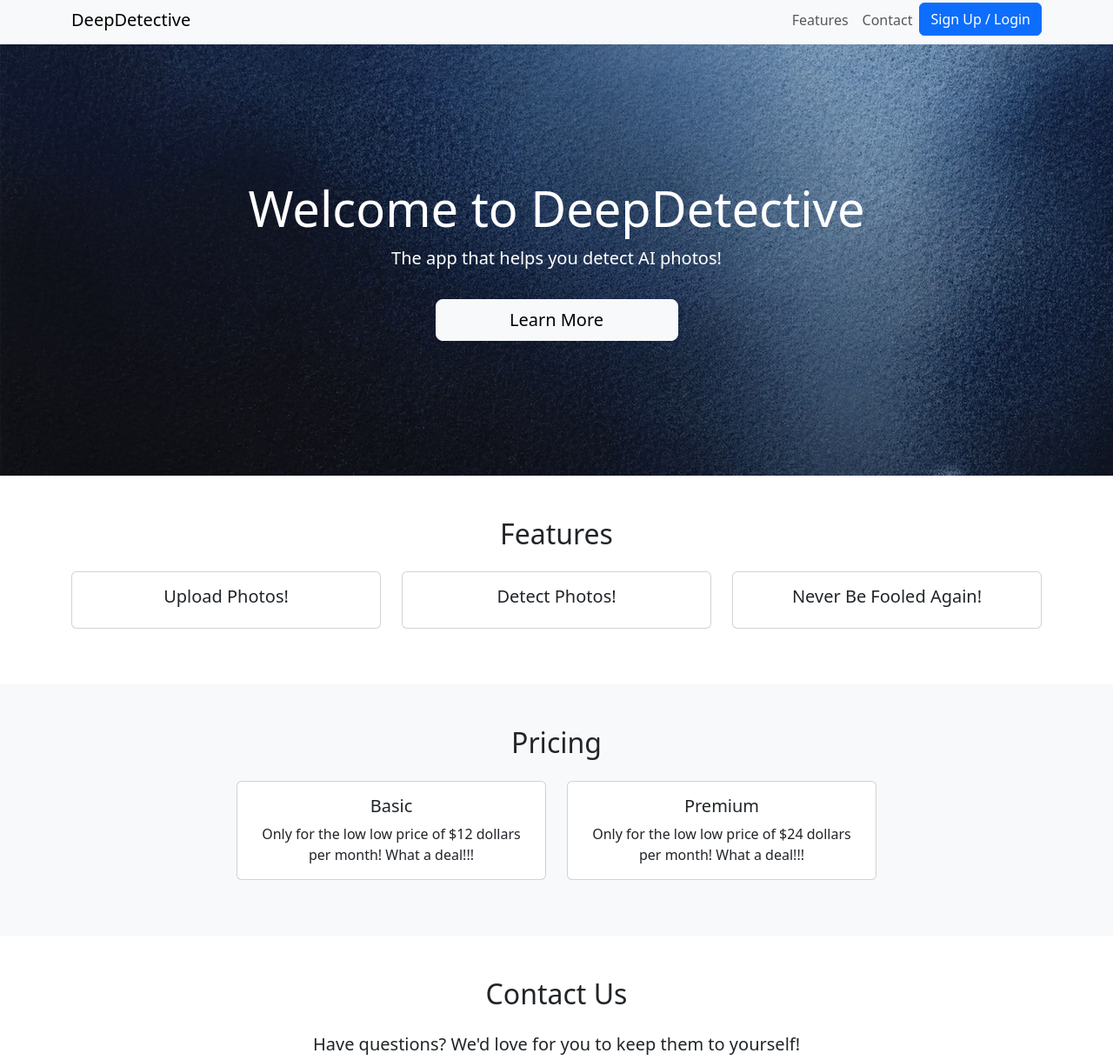
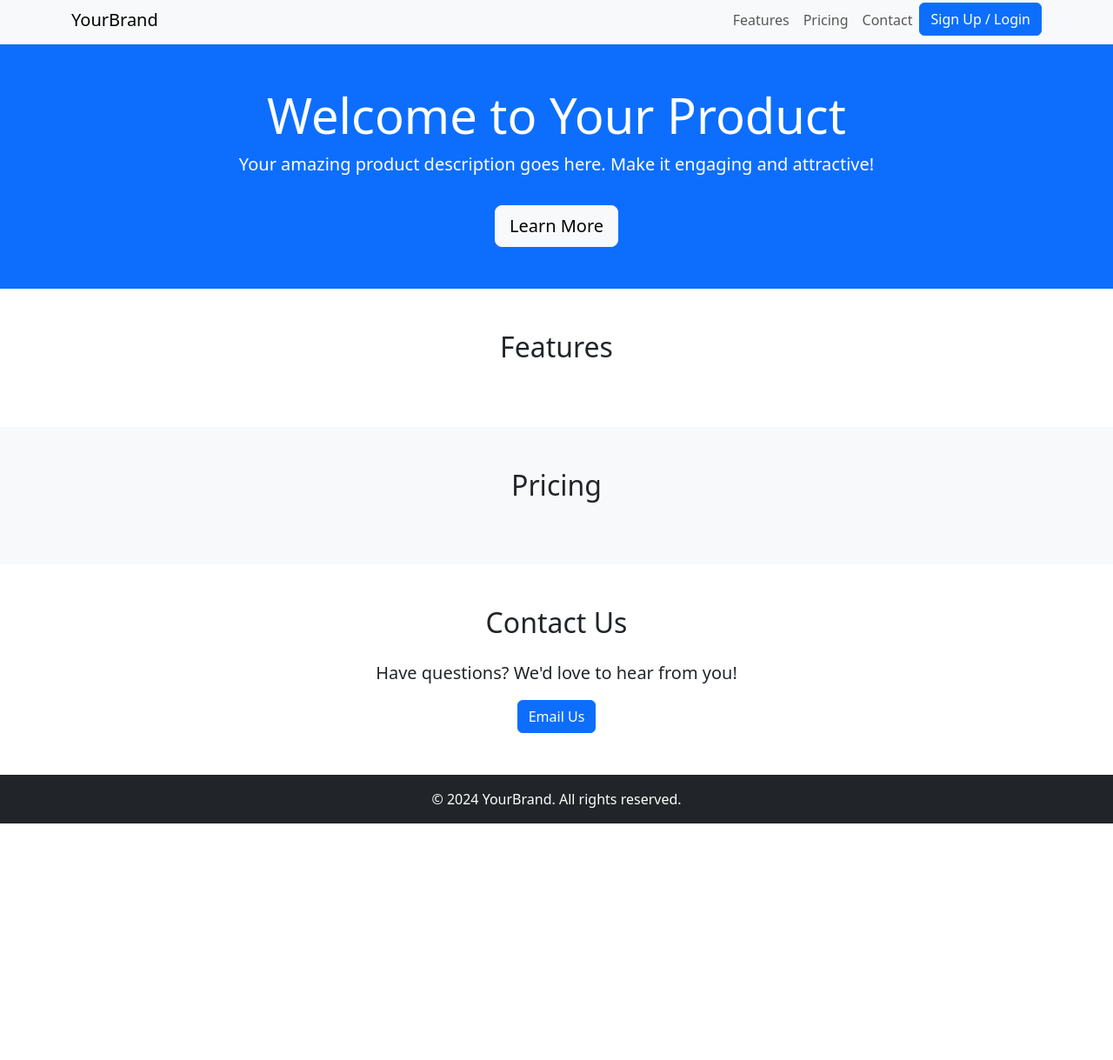
Before and after one commit to nathanb1357/comp4537-project, a website: page client/index.html in a window 1280 px wide. Shown: the part 5-1224 px from the top of the page at 87% size. After the commit the page ends 952 px from the top, so only its background shows below. Drawn offline with nearby package versions, Linux system fonts and the light colour scheme.

```diff
--- a/client/index.html
+++ b/client/index.html
@@ -1,6 +1,5 @@
 <!DOCTYPE html>
 <html lang="en">
-
 <head>
   <meta charset="UTF-8">
   <meta name="viewport" content="width=device-width, initial-scale=1.0">
@@ -8,20 +7,19 @@
   <!-- Bootstrap CSS -->
   <link href="https://cdn.jsdelivr.net/npm/bootstrap@5.3.3/dist/css/bootstrap.min.css" rel="stylesheet">
 </head>
-
 <body>
 
   <!-- Navbar -->
   <nav class="navbar navbar-expand-lg navbar-light bg-light">
     <div class="container">
-      <a class="navbar-brand" href="#">DeepDetective</a>
-      <button class="navbar-toggler" type="button" data-bs-toggle="collapse" data-bs-target="#navbarNav"
-        aria-controls="navbarNav" aria-expanded="false" aria-label="Toggle navigation">
+      <a class="navbar-brand" href="#">YourBrand</a>
+      <button class="navbar-toggler" type="button" data-bs-toggle="collapse" data-bs-target="#navbarNav" aria-controls="navbarNav" aria-expanded="false" aria-label="Toggle navigation">
         <span class="navbar-toggler-icon"></span>
       </button>
       <div class="collapse navbar-collapse" id="navbarNav">
         <ul class="navbar-nav ms-auto">
           <li class="nav-item"><a class="nav-link" href="#features">Features</a></li>
+          <li class="nav-item"><a class="nav-link" href="#pricing">Pricing</a></li>
           <li class="nav-item"><a class="nav-link" href="#contact">Contact</a></li>
           <li class="nav-item">
             <button class="btn btn-primary" onclick="window.location.href='register.html'">Sign Up / Login</button>
@@ -32,13 +30,12 @@
   </nav>
 
   <!-- Hero Section -->
-  <section id="home" class="bg-primary text-white text-center py-5" style="background-image: url('images/index_main.jpg');">
-    <div class="container vh-75 d-flex flex-column justify-content-center" style="height: 50vh;">
-      <h1 class="display-4">Welcome to DeepDetective</h1>
-      <p class="lead">The app that helps you detect AI photos!</p>
-      <a href="#features" class="btn btn-light btn-lg mt-3 w-25 mx-auto">Learn More</a>
+  <section id="home" class="bg-primary text-white text-center py-5">
+    <div class="container">
+      <h1 class="display-4">Welcome to Your Product</h1>
+      <p class="lead">Your amazing product description goes here. Make it engaging and attractive!</p>
+      <a href="#features" class="btn btn-light btn-lg mt-3">Learn More</a>
     </div>
-
   </section>
 
   <!-- Features Section -->
@@ -46,30 +43,6 @@
     <div class="container text-center">
       <h2 class="mb-4">Features</h2>
       <!-- Feature cards -->
-      <div class="row justify-content-center">
-        <div class="col-md-4 mb-3">
-          <div class="card h-100">
-            <div class="card-body">
-              <h5 class="card-title">Upload Photos!</h5>
-            </div>
-          </div>
-        </div>
-        <div class="col-md-4 mb-3">
-          <div class="card h-100">
-            <div class="card-body">
-              <h5 class="card-title">Detect Photos!</h5>
-            </div>
-          </div>
-        </div>
-        <div class="col-md-4 mb-3">
-          <div class="card h-100">
-            <div class="card-body">
-              <h5 class="card-title">Never Be Fooled Again!</h5>
-            </div>
-          </div>
-        </div>
-      </div>
-    </div>
     </div>
   </section>
 
@@ -78,38 +51,21 @@
     <div class="container text-center">
       <h2 class="mb-4">Pricing</h2>
       <!-- Pricing cards -->
-      <div class="row justify-content-center">
-        <div class="col-md-4 mb-3">
-          <div class="card h-100">
-            <div class="card-body">
-              <h5 class="card-title">Basic</h5>
-              <p class="card-text">Only for the low low price of $12 dollars per month! What a deal!!!</p>
-            </div>
-          </div>
-        </div>
-        <div class="col-md-4 mb-3">
-          <div class="card h-100">
-            <div class="card-body">
-              <h5 class="card-title">Premium</h5>
-              <p class="card-text">Only for the low low price of $24 dollars per month! What a deal!!!</p>
-            </div>
-          </div>
-        </div>
-      </div>
+    </div>
   </section>
 
   <!-- Contact Section -->
   <section id="contact" class="py-5">
     <div class="container text-center">
       <h2 class="mb-4">Contact Us</h2>
-      <p class="lead">Have questions? We'd love for you to keep them to yourself!</p>
-      <a href="mailto:info@DeepDetective.com" class="btn btn-primary">Email Us</a>
+      <p class="lead">Have questions? We'd love to hear from you!</p>
+      <a href="mailto:info@yourbrand.com" class="btn btn-primary">Email Us</a>
     </div>
   </section>
 
   <!-- Footer -->
   <footer class="bg-dark text-white text-center py-3">
-    <p class="mb-0">&copy; 2024 DeepDetective. All rights reserved.</p>
+    <p class="mb-0">&copy; 2024 YourBrand. All rights reserved.</p>
   </footer>
 
   <script src="js/index.js"></script>
@@ -117,5 +73,4 @@
   <!-- Bootstrap JS -->
   <script type="module" src="https://cdn.jsdelivr.net/npm/bootstrap@5.3.3/dist/js/bootstrap.bundle.min.js"></script>
 </body>
-
 </html>
--- a/client/js/signedin.js
+++ b/client/js/signedin.js
@@ -23,7 +23,7 @@
   const userData = localStorage.getItem("userToken");
   //check if token is still valid
   if (!userData) {
-    alert("No user data found. Please log in.");
+    window.location.href = "register.html";
   }
 
   if (userData.expiry < Date.now()) {
```
